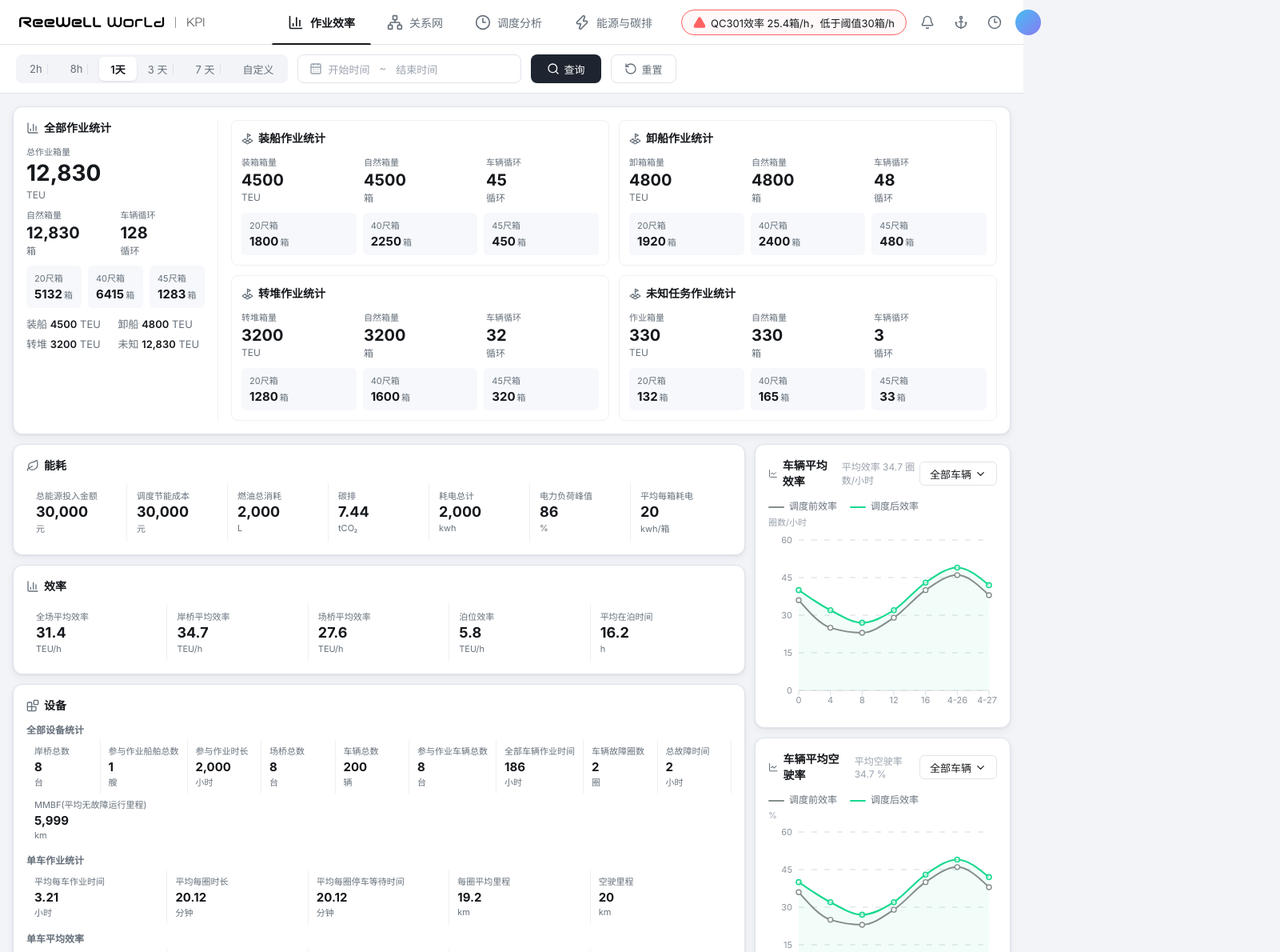
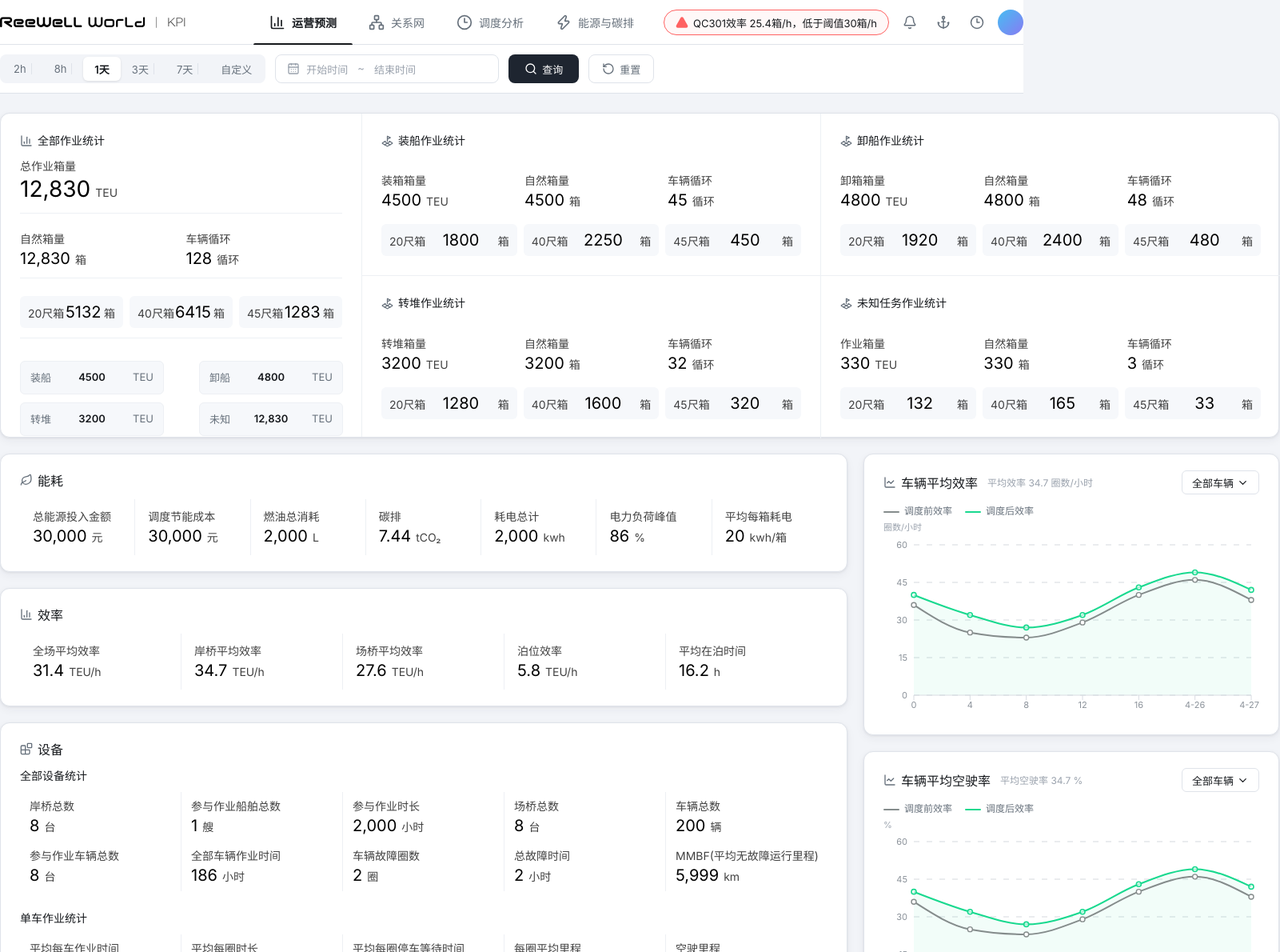
Before and after one commit to laobinama-blip/EMS-SYSTEM, a React (Vite) app in the folder ems-frontend/: page / in a window 1280 px wide. Shown: the top 1190 px of the page at 80% size, 1601 px wide, since content can reach past the window. Built offline with nearby package versions, Linux system fonts and the light colour scheme.

Commit message:
style: align 运营预测 (作业效率) page design 100% perfectly with Figma columns, text styles, and alignment

```diff
--- a/ems-frontend/src/App.css
+++ b/ems-frontend/src/App.css
@@ -27,14 +27,19 @@ table { border-collapse: collapse; width: 100%; }
   height: 56px;
   background: #fff;
   border-bottom: 1px solid var(--line);
+  display: flex;
+  justify-content: center;
+  position: sticky;
+  top: 0;
+  z-index: 20;
+  padding: 0;
+}
+.topbar-inner {
+  width: 1600px;
   display: grid;
   grid-template-columns: 300px 1fr auto;
   align-items: center;
-  padding: 0 24px;
-  position: sticky;
-  top: 0;
-  z-index: 20;
-  gap: 16px;
+  height: 100%;
 }
 
 .brand { display: flex; align-items: center; }
@@ -103,11 +108,17 @@ table { border-collapse: collapse; width: 100%; }
 /* ─── Filter Bar ──────────────────────────────────────────────────────────────── */
 .filter-shell {
   display: flex;
+  justify-content: center;
+  background: #fff;
+  border-bottom: 1px solid var(--line);
+  padding: 12px 0;
+}
+.filter-shell-inner {
+  width: 1600px;
+  display: flex;
   align-items: center;
   gap: 12px;
-  padding: 12px 20px;
-  background: #fff;
-  border-bottom: 1px solid var(--line);
+  padding: 0;
 }
 
 .segment {
@@ -208,9 +219,13 @@ table { border-collapse: collapse; width: 100%; }
   display: flex;
   align-items: center;
   gap: 6px;
+  font-size: 16px;
+  font-weight: 500;
+  color: var(--text);
+}
+.work-panel .title-left {
   font-size: 14px;
-  font-weight: 600;
-  color: var(--text);
+  font-weight: 500;
 }
 .title-left svg { color: var(--muted); }
 
@@ -222,33 +237,83 @@ table { border-collapse: collapse; width: 100%; }
 }
 
 /* ─── Shared Components ───────────────────────────────────────────────────────── */
-.metric { display: flex; flex-direction: column; gap: 2px; }
-.metric small { font-size: 11px; color: var(--muted); }
-.metric strong { font-size: 20px; font-weight: 700; line-height: 1.2; }
-.metric strong.big { font-size: 28px; }
-.metric span { font-size: 12px; color: var(--muted); }
+.metric {
+  display: grid;
+  grid-template-areas:
+    "label label"
+    "value unit";
+  grid-template-columns: auto 1fr;
+  align-items: baseline;
+  gap: 2px 4px;
+}
+.metric small {
+  grid-area: label;
+  font-size: 14px;
+  color: rgba(0, 0, 0, 0.75);
+}
+.metric strong {
+  grid-area: value;
+  font-size: 20px;
+  font-weight: 400;
+  font-family: 'DINOT', -apple-system, sans-serif;
+  line-height: 1.2;
+  color: #000000;
+}
+.metric strong.big {
+  font-size: 28px;
+}
+.metric span {
+  grid-area: unit;
+  font-size: 14px;
+  color: rgba(0, 0, 0, 0.75);
+  margin-left: 2px;
+}
 
 .box-split { display: grid; grid-template-columns: repeat(3, 1fr); gap: 8px; margin-top: 10px; }
-.box-split div { background: #f6f8fb; border-radius: 6px; padding: 8px 10px; }
-.box-split small { display: block; font-size: 11px; color: var(--muted); margin-bottom: 2px; }
-.box-split b { font-size: 15px; font-weight: 700; }
-.box-split span { font-size: 11px; color: var(--muted); margin-left: 2px; }
+.box-split div { background: #f6f8fb; border-radius: 6px; padding: 8px 10px; display: flex; align-items: baseline; justify-content: space-between; }
+.box-split small { font-size: 14px; color: rgba(0, 0, 0, 0.75); }
+.box-split b { font-size: 20px; font-weight: 400; font-family: 'DINOT', -apple-system, sans-serif; color: #000000; }
+.box-split span { font-size: 14px; color: rgba(0, 0, 0, 0.75); margin-left: 2px; }
 
-.stat-strip { display: flex; flex-wrap: wrap; gap: 0; }
+.stat-strip {
+  display: grid;
+  width: 100%;
+}
 .stat-item {
-  flex: 1 1 120px;
+  display: grid;
+  grid-template-areas:
+    "label label"
+    "value unit";
+  grid-template-columns: auto 1fr;
+  align-items: baseline;
+  gap: 2px 4px;
+  padding: 12px 16px;
+  border-right: 1px solid var(--line-soft);
+  border-bottom: 1px solid var(--line-soft);
+}
+.stat-item small {
+  grid-area: label;
+  font-size: 14px;
+  color: rgba(0, 0, 0, 0.75);
+  white-space: nowrap;
+}
+.stat-item strong {
+  grid-area: value;
+  font-size: 20px;
+  font-weight: 400;
+  font-family: 'DINOT', -apple-system, sans-serif;
+  line-height: 1.2;
+  color: #000000;
+}
+.stat-item span {
+  grid-area: unit;
+  font-size: 14px;
+  color: rgba(0, 0, 0, 0.75);
+  margin-left: 2px;
+}
+.stat-strip.compact .stat-item {
   padding: 8px 12px;
-  border-right: 1px solid var(--line-soft);
-  display: flex;
-  flex-direction: column;
-  gap: 2px;
 }
-.stat-item:last-child { border-right: none; }
-.stat-item small { font-size: 11px; color: var(--muted); white-space: nowrap; }
-.stat-item strong { font-size: 18px; font-weight: 700; }
-.stat-item span { font-size: 11px; color: var(--muted); }
-.stat-strip.compact .stat-item { flex: 1 1 90px; padding: 6px 10px; }
-.stat-strip.compact .stat-item strong { font-size: 15px; }
 
 .select-wrap { position: relative; display: inline-block; flex-shrink: 0; }
 .select-pill {
@@ -337,10 +402,12 @@ table { border-collapse: collapse; width: 100%; }
 /* ─── Efficiency Page ─────────────────────────────────────────────────────────── */
 .efficiency-page {
   display: grid;
-  grid-template-columns: 1fr 320px;
+  grid-template-columns: 1060px 520px;
   grid-template-rows: auto auto;
-  gap: 12px;
-  padding: 16px;
+  gap: 20px;
+  width: 1600px;
+  margin: 0 auto;
+  padding: 24px 0;
   align-items: start;
   grid-template-areas:
     "work work"
@@ -349,36 +416,174 @@ table { border-collapse: collapse; width: 100%; }
 
 .work-panel {
   grid-area: work;
+  width: 1600px;
+  height: 406px;
+  padding: 0;
   display: flex;
-  gap: 16px;
 }
 
 .total-work {
-  width: 240px;
+  width: 452px;
   flex-shrink: 0;
   border-right: 1px solid var(--line-soft);
-  padding-right: 16px;
+  padding: 24px;
+  display: flex;
+  flex-direction: column;
+}
+
+.total-work .divider {
+  border: 0;
+  border-top: 1px solid var(--line-soft);
+  margin: 12px 0;
 }
 
 .mini-job-grid {
   display: grid;
-  grid-template-columns: 1fr 1fr;
-  gap: 6px;
-  margin-top: 10px;
+  grid-template-columns: 180px 180px;
+  gap: 10px 44px;
+  margin-top: 16px;
 }
-.mini-job-grid span { font-size: 13px; color: var(--muted); }
-.mini-job-grid b { color: var(--text); font-weight: 600; }
+.mini-job-grid span {
+  display: flex;
+  align-items: center;
+  justify-content: space-between;
+  height: 42px;
+  padding: 0 12px;
+  background: #f6f8fb;
+  border: 1px solid var(--line-soft);
+  border-radius: 6px;
+  font-size: 13px;
+  color: var(--muted);
+}
+.mini-job-grid b {
+  color: var(--text);
+  font-weight: 600;
+}
 
-.job-grid { flex: 1; display: grid; grid-template-columns: 1fr 1fr; gap: 12px; }
-.job-card { border: 1px solid var(--line-soft); border-radius: 8px; padding: 12px; }
+.job-grid {
+  width: 1148px;
+  display: grid;
+  grid-template-columns: repeat(2, 574px);
+  grid-template-rows: repeat(2, 203px);
+  gap: 0;
+  padding: 0;
+}
 
-.main-left { grid-area: left; display: flex; flex-direction: column; gap: 12px; }
-.strip-card { }
-.equipment-card h4 { font-size: 12px; color: var(--muted); font-weight: 600; margin: 10px 0 4px; }
+.job-card {
+  width: 574px;
+  height: 203px;
+  padding: 24px;
+  border: none;
+  border-right: 1px solid var(--line-soft);
+  border-bottom: 1px solid var(--line-soft);
+  display: flex;
+  flex-direction: column;
+  justify-content: space-between;
+  background: transparent;
+}
+.job-card:nth-child(2n) {
+  border-right: none;
+}
+.job-card:nth-child(n+3) {
+  border-bottom: none;
+}
 
-.side-charts { grid-area: side; display: flex; flex-direction: column; gap: 12px; }
-.efficiency-charts { display: grid; grid-template-columns: 1fr 1fr; gap: 12px; }
-.chart-panel { }
+.main-left {
+  grid-area: left;
+  width: 1060px;
+  display: flex;
+  flex-direction: column;
+  gap: 20px;
+}
+
+.strip-card {
+  padding: 20px 24px;
+}
+
+.equipment-card {
+  padding: 20px 24px;
+}
+.equipment-card h4 {
+  font-size: 14px;
+  font-weight: 500;
+  color: var(--text);
+  margin-top: 24px;
+  margin-bottom: 10px;
+}
+.equipment-card h4:first-of-type {
+  margin-top: 12px;
+}
+
+.side-charts {
+  grid-area: side;
+  width: 520px;
+  display: flex;
+  flex-direction: column;
+  gap: 20px;
+}
+
+.efficiency-charts {
+  display: grid;
+  grid-template-columns: 520px 520px;
+  gap: 20px;
+  width: 1060px;
+}
+
+.chart-panel {
+  width: 520px;
+  height: 352px;
+  padding: 20px 24px;
+  display: flex;
+  flex-direction: column;
+  justify-content: space-between;
+}
+
+/* Grid columns specific assignments for stat strips */
+.main-left > .panel:nth-child(1) .stat-strip {
+  grid-template-columns: repeat(7, 1fr);
+}
+.main-left > .panel:nth-child(1) .stat-item {
+  border-bottom: none;
+}
+.main-left > .panel:nth-child(1) .stat-item:nth-child(7n) {
+  border-right: none;
+}
+
+.main-left > .panel:nth-child(2) .stat-strip {
+  grid-template-columns: repeat(5, 1fr);
+}
+.main-left > .panel:nth-child(2) .stat-item {
+  border-bottom: none;
+}
+.main-left > .panel:nth-child(2) .stat-item:nth-child(5n) {
+  border-right: none;
+}
+
+.equipment-card .stat-strip {
+  grid-template-columns: repeat(5, 1fr);
+}
+.equipment-card .stat-strip .stat-item:nth-child(5n) {
+  border-right: none;
+}
+.equipment-card .stat-strip:nth-of-type(1) .stat-item:nth-child(n+6) {
+  border-bottom: none;
+}
+.equipment-card .stat-strip:nth-of-type(2) .stat-item {
+  border-bottom: none;
+}
+.equipment-card .stat-strip:nth-of-type(3) .stat-item {
+  border-bottom: none;
+}
+
+.tariff-panel .stat-strip {
+  grid-template-columns: repeat(5, 1fr);
+}
+.tariff-panel .stat-item {
+  border-bottom: none;
+}
+.tariff-panel .stat-item:nth-child(5n) {
+  border-right: none;
+}
 
 /* ─── Network Page ────────────────────────────────────────────────────────────── */
 .network-page { padding: 16px; }
--- a/ems-frontend/src/App.tsx
+++ b/ems-frontend/src/App.tsx
@@ -43,13 +43,13 @@ import logoKpiUrl from './assets/reewell-logo-kpi.svg'
 type PageKey = 'efficiency' | 'network' | 'dispatch' | 'energy'
 
 const tabs: Array<{ key: PageKey; label: string; icon: typeof BarChart3 }> = [
-  { key: 'efficiency', label: '作业效率', icon: BarChart3 },
+  { key: 'efficiency', label: '运营预测', icon: BarChart3 },
   { key: 'network', label: '关系网', icon: Network },
   { key: 'dispatch', label: '调度分析', icon: Clock3 },
   { key: 'energy', label: '能源与碳排', icon: Zap },
 ]
 
-const timeOptions = ['2h', '8h', '1天', '3 天', '7 天', '自定义']
+const timeOptions = ['2h', '8h', '1天', '3天', '7天', '自定义']
 
 // ─── Chart Data ───────────────────────────────────────────────────────────────
 const curveData = [
@@ -203,6 +203,7 @@ function App() {
   return (
     <div className="app">
       <header className="topbar">
+        <div className="topbar-inner">
           <div className="brand"><img src={logoKpiUrl} alt="ReeWell World KPI" /></div>
           <nav className="tabs" aria-label="主导航">
             {tabs.map((tab) => {
@@ -222,6 +223,7 @@ function App() {
             <button className="round" title="时钟"><Clock3 size={18} /></button>
             <div className="avatar" title="个人账户" />
           </div>
+        </div>
       </header>
       <main>
         <FilterBar range={range} setRange={setRange} onRefresh={() => setRefreshTick((v) => v + 1)} />
@@ -237,6 +239,7 @@ function FilterBar({ range, setRange, onRefresh }: { range: string; setRange: (v
   function query() { setLoading(true); onRefresh(); window.setTimeout(() => setLoading(false), 320) }
   return (
     <section className="filter-shell">
+      <div className="filter-shell-inner">
         <div className="segment">
           {timeOptions.map((opt, i) => (
             <button key={opt} className={clsx(range === opt && 'selected')} onClick={() => setRange(opt)}>
@@ -247,6 +250,7 @@ function FilterBar({ range, setRange, onRefresh }: { range: string; setRange: (v
         <div className="date-pill"><CalendarDays size={16} />开始时间<span>~</span>结束时间</div>
         <button className={clsx('query', loading && 'loading')} onClick={query}><Search size={16} />查询</button>
         <button className="reset" onClick={() => { setRange('1天'); onRefresh() }}><RotateCcw size={16} />重置</button>
+      </div>
     </section>
   )
 }
@@ -327,11 +331,14 @@ function EfficiencyPage({ refreshTick }: { refreshTick: number }) {
         <div className="total-work">
           <PanelTitle icon={<BarChart3 size={16} />} title={workSummary.total.title} />
           <Metric label={workSummary.total.totalLabel} value={workSummary.total.teu} unit="TEU" big />
+          <hr className="divider" />
           <div className="metric-row two">
             <Metric label="自然箱量" value={workSummary.total.natural} unit="箱" />
             <Metric label="车辆循环" value={workSummary.total.loop} unit="循环" />
           </div>
+          <hr className="divider" />
           <BoxSplit values={workSummary.total.boxes} />
+          <hr className="divider" />
           <div className="mini-job-grid">
             <span>装船 <b>4500</b> TEU</span><span>卸船 <b>4800</b> TEU</span>
             <span>转堆 <b>3200</b> TEU</span><span>未知 <b>12,830</b> TEU</span>
```
Lines whose indentation alone changed are shown as unchanged.
